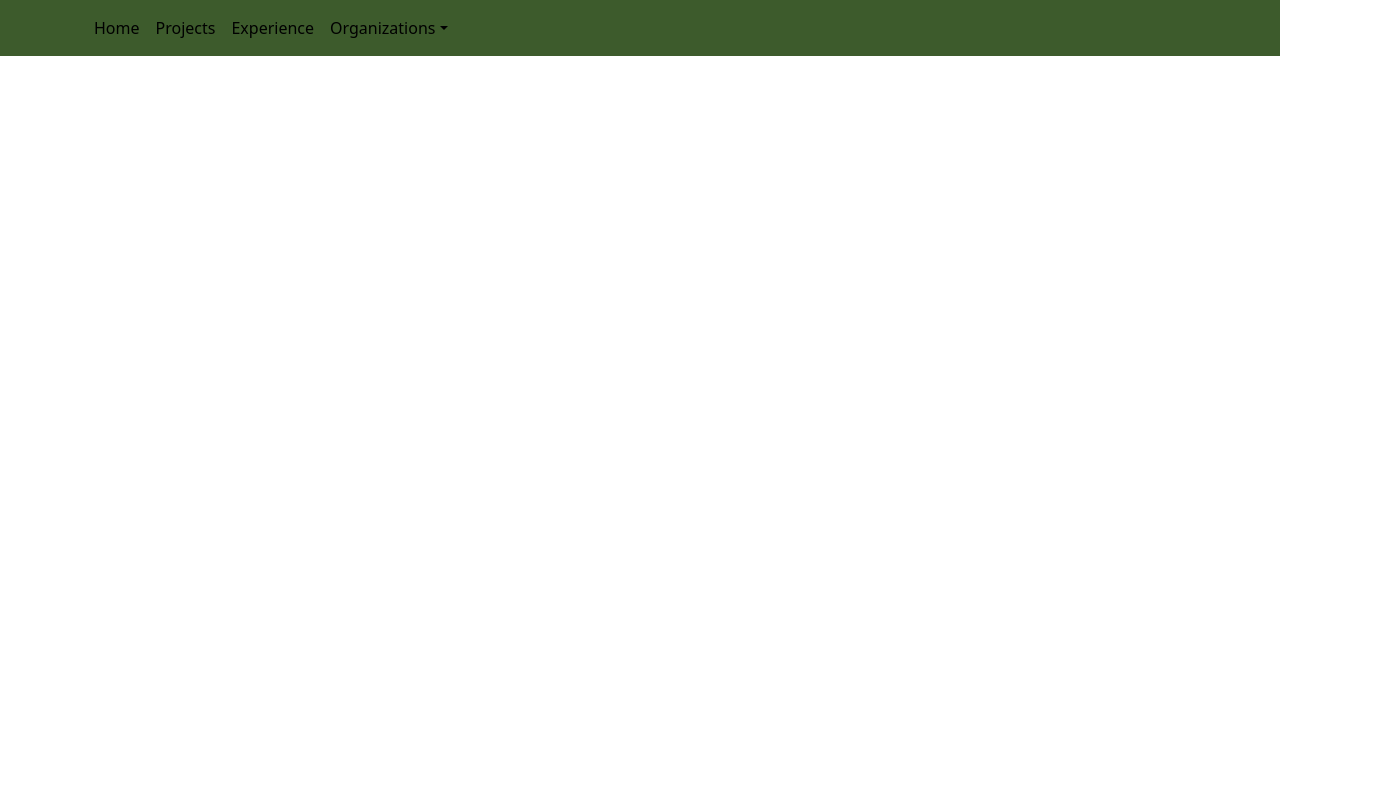
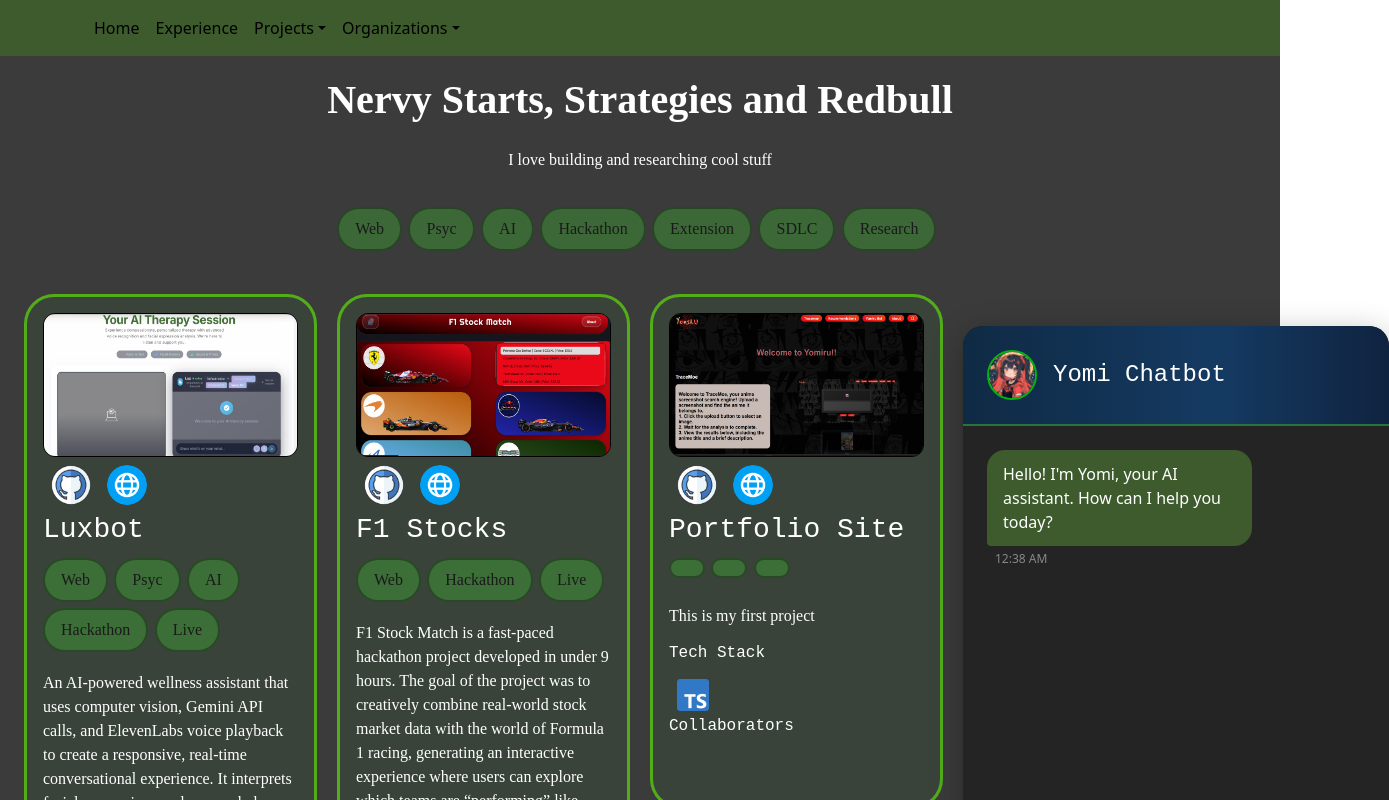
Before and after one commit to yadav412/portfolio, a React (Vite) app in the folder port/: page /SFU in a window 1280 px wide. Shown: the top 800 px of the page, 1389 px wide, since content can reach past the window. Built offline with nearby package versions, Linux system fonts and the light colour scheme.

Commit message:
Feat:changes

```diff
--- a/port/src/App.tsx
+++ b/port/src/App.tsx
@@ -4,6 +4,7 @@
 import Footer from "./components/Footer";
 import Githubstats from "./components/Githubstats";
 import Chatbot from "./components/Chatbot";
+import Hackathons from "./components/Hackathons";
 
 function Home() {
   return (
@@ -25,6 +26,10 @@
       <Routes>
         <Route path="/" element={<Home />} />
         <Route path="/projects" element={<ProjectPage />} />
+        <Route path="/hackathons" element={<Hackathons></Hackathons>} />
+        <Route path="/experience" element={<Hackathons></Hackathons>} />
+        <Route path="/SFU" element={<Hackathons></Hackathons>} />
+        <Route path="/hackathons" element={<Hackathons></Hackathons>} />
       </Routes>
     </BrowserRouter>
   );
--- /dev/null
+++ b/port/src/components/Hackathons.tsx
@@ -0,0 +1,218 @@
+import Chatbot from "./Chatbot";
+import Footer from "./Footer";
+
+function Thumbnail({
+  video,
+}: {
+  video: { url: string; title: string; description: string };
+}) {
+  return (
+    <div className="thumbnail">
+      {video.url ? (
+        <img
+          src={video.url}
+          alt={video.title}
+          loading="lazy"
+          tabIndex={0}
+          onClick={() => window.open(video.url, "_blank")}
+          onKeyDown={(e) => {
+            if (e.key === "Enter" || e.key === " ")
+              window.open(video.url, "_blank");
+          }}
+        />
+      ) : (
+        <div
+          style={{
+            width: "100%",
+            height: "140px",
+            background: "#00000022",
+            borderRadius: 12,
+          }}
+        />
+      )}
+    </div>
+  );
+}
+
+function Hackathons({}) {
+  // import all assets from ../assets as URLs so Vite bundles them for production
+  const assets: Record<string, string> = import.meta.glob(
+    "../assets/*.{png,jpg,jpeg,svg,webp}",
+    { as: "url", eager: true }
+  ) as Record<string, string>;
+
+  const getAsset = (name: string) => {
+    const key1 = `../assets/${name}`;
+    return assets[key1] ?? assets[`./${key1}`] ?? null;
+  };
+  const TopTags = [
+    "Web",
+    "Psyc",
+    "AI",
+    "Hackathon",
+    "Extension",
+    "SDLC",
+    "Research",
+  ];
+
+  const projects = [
+    {
+      url: "https://github.com/yadav412/LuxBot",
+      web: "",
+      title: "Luxbot ",
+      description:
+        "An AI-powered wellness assistant that uses computer vision, Gemini API calls, and ElevenLabs voice playback to create a responsive, real-time conversational experience. It interprets facial expressions and non-verbal cues to tailor its responses, while ElevenLabs generates natural voice output for a more immersive interaction.",
+      tags: ["Web", "Psyc", "AI", "Hackathon", "Live"],
+      tech: ["python", "programing"],
+      collab: ["Charan", "Clark", "Quang"],
+      show: "luxbot.png",
+      live: "online",
+    },
+    {
+      url: "https://github.com/yadav412/CSSS_Fall_Hacks2025",
+      web: "f1stocks.netlify.app/index.html",
+      title: "F1 Stocks ",
+      description:
+        "F1 Stock Match is a fast-paced hackathon project developed in under 9 hours. The goal of the project was to creatively combine real-world stock market data with the world of Formula 1 racing, generating an interactive experience where users can explore which teams are “performing” like specific stocks. ",
+      tags: ["Web", "Hackathon", "Live"],
+      tech: ["html-5", "js", "css-3"],
+      collab: ["Charan", "Clark", "Quang"],
+      show: "f1stocks.png",
+      live: "online",
+    },
+
+    {
+      url: "#",
+      web: "",
+      title: "Portfolio Site ",
+      description: "This is my first project",
+      tags: ["", "", ""],
+      tech: ["typescript", "react"],
+      collab: [""],
+      show: "yomiru poster.png",
+    },
+  ];
+
+  return (
+    <div className="project-card">
+      <span
+        className="callingcardcontainter"
+        style={{ textAlign: "center", alignItems: "center" }}
+      >
+        <h1
+          className="callingcard"
+          style={{ textAlign: "center", alignItems: "center" }}
+        >
+          Nervy Starts, Strategies and Redbull
+        </h1>
+      </span>
+
+      <span
+        className="callingcardcontainter"
+        style={{ textAlign: "center", alignItems: "center" }}
+      >
+        <p
+          className="callingcard2"
+          style={{ textAlign: "center", alignItems: "center" }}
+        >
+          I love building and researching cool stuff
+        </p>
+      </span>
+
+      <p
+        className="title"
+        style={{ textAlign: "center", alignItems: "center" }}
+      >
+        {TopTags.map((tag, tagIndex) => (
+          <span className="tag" key={tagIndex}>
+            {tag}
+          </span>
+        ))}
+      </p>
+
+      {projects.map((project, index) => (
+        <div key={index} className="project-item">
+          <a href={project.web}>
+            {project.show && getAsset(project.show) ? (
+              <img
+                className="thumbnail"
+                src={getAsset(project.show)!}
+                alt="poster"
+              />
+            ) : null}
+          </a>
+
+          <div className="project-link">
+            <a href={project.url}>
+              {getAsset("github1.png") ? (
+                <img
+                  className="icons2"
+                  src={getAsset("github1.png")!}
+                  alt="github"
+                />
+              ) : null}
+            </a>
+
+            <a href={project.web}>
+              {getAsset("internet.png") ? (
+                <img
+                  className="icons2"
+                  src={getAsset("internet.png")!}
+                  alt="website"
+                />
+              ) : null}
+            </a>
+            <h3>{project.title}</h3>
+          </div>
+
+          <p className="tags">
+            {project.tags.map((tag, tagIndex) => (
+              <span className="tag" key={tagIndex}>
+                {tag}
+              </span>
+            ))}
+          </p>
+
+          <p className="des">{project.description}</p>
+
+          <h4 className="headings">Tech Stack</h4>
+
+          <div className="icons">
+            {project.tech.map((Tech: string, TechIndex) => {
+              const url = getAsset(`${Tech}.png`);
+              return url ? (
+                <img
+                  className="Tech"
+                  key={TechIndex}
+                  src={url}
+                  alt={Tech}
+                  style={{ height: "32px", marginRight: "8px" }}
+                />
+              ) : null;
+            })}
+          </div>
+
+          <h4 className="headings">Collaborators</h4>
+
+          <div className="icons">
+            {project.collab.map((collab: string, CollaboratorsIndex) => {
+              const url = getAsset(`${collab}.png`);
+              return url ? (
+                <img
+                  className=""
+                  key={CollaboratorsIndex}
+                  src={url}
+                  alt={collab}
+                  style={{ height: "32px", marginRight: "8px" }}
+                />
+              ) : null;
+            })}
+          </div>
+        </div>
+      ))}
+      <Chatbot></Chatbot>
+    </div>
+  );
+}
+
+export default Hackathons;
--- a/port/src/components/Navbar.tsx
+++ b/port/src/components/Navbar.tsx
@@ -12,12 +12,35 @@
             <Nav.Link as={Link} to="/">
               Home
             </Nav.Link>
-            <Nav.Link as={Link} to="/projects">
-              Projects
-            </Nav.Link>
+
             <Nav.Link as={Link} to="/experience">
               Experience
             </Nav.Link>
+
+            <NavDropdown
+              title="Projects"
+              id="basic-nav-dropdown"
+              className="Organizations"
+            >
+              <NavDropdown.Item as={Link} to="/Hackathons">
+                Hackathons
+              </NavDropdown.Item>
+              <NavDropdown.Item href="#action/3.2">
+                Simon Fraser University
+              </NavDropdown.Item>
+              <NavDropdown.Item href="#action/3.3">
+                SFU Esports
+              </NavDropdown.Item>
+              <NavDropdown.Item href="#action/3.4">Research</NavDropdown.Item>
+              <NavDropdown.Divider />
+              <NavDropdown.Item href="#action/3.5">
+                Medpack Technologies
+              </NavDropdown.Item>
+              <NavDropdown.Divider />
+              <NavDropdown.Item as={Link} to="/projects">
+                Everything
+              </NavDropdown.Item>
+            </NavDropdown>
             <NavDropdown
               title="Organizations"
               id="basic-nav-dropdown"
```
